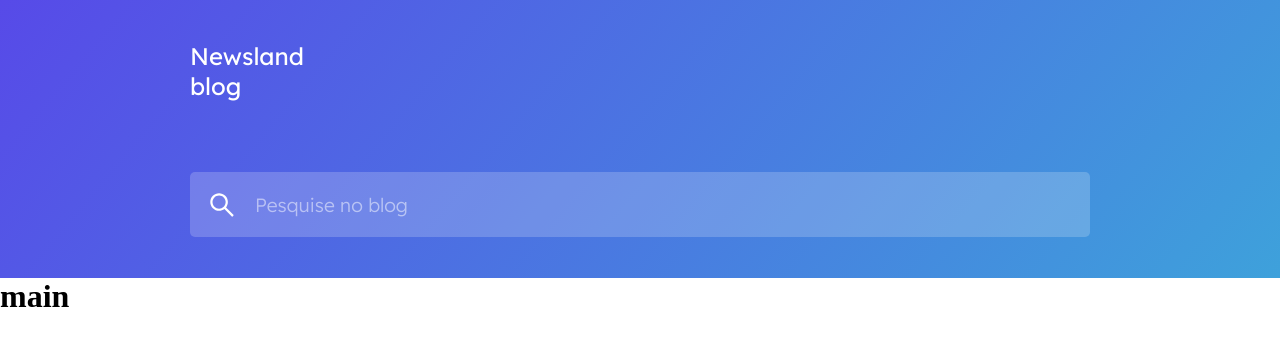
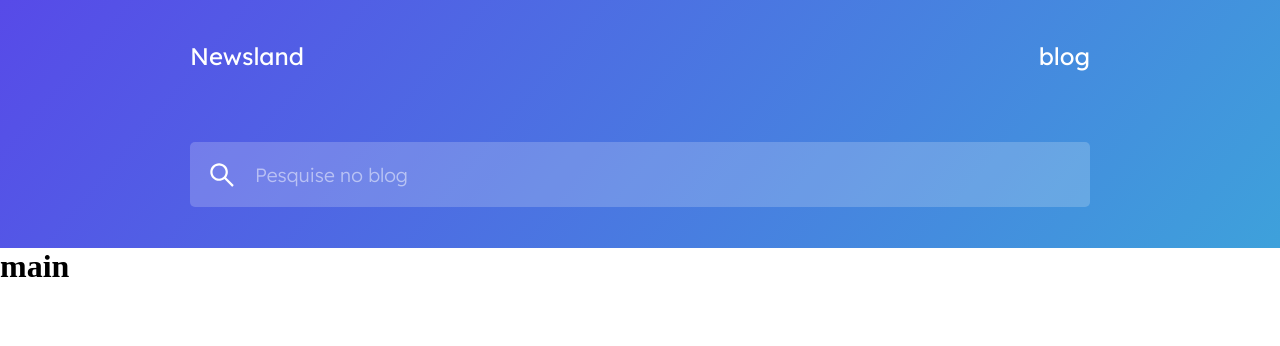
Before and after one commit to igords-goncalves/newsland-blog, a React (Vite) app: page / in a window 1280 px wide. Shown: the top 346 px of the page. Built offline with nearby package versions, Linux system fonts and the light colour scheme.

Commit message:
style: turn style from component global

```diff
--- a/src/global.scss
+++ b/src/global.scss
@@ -12,3 +12,8 @@
         width: 90%;
     }
 }
+
+.u-header__flex {
+    display: flex;
+    justify-content: space-between;
+}
```
